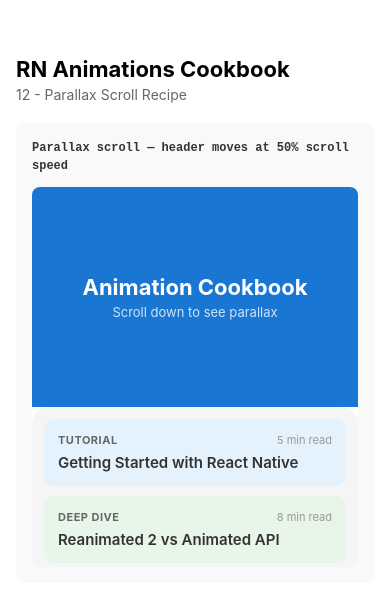
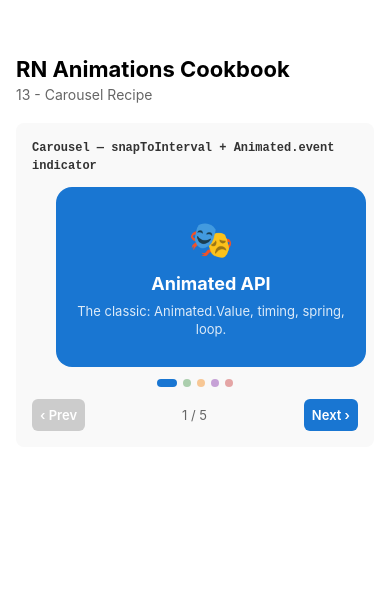
Before and after one commit to Djam18/rn-animations-cookbook, a React Native app: screen / in a window 390 px wide. Shown: the top 602 px of the page. Built offline with nearby package versions, Linux system fonts and the light colour scheme.

Commit message:
feat: carousel recipe with snap points

```diff
--- a/App.js
+++ b/App.js
@@ -1,13 +1,13 @@
 import React from 'react';
 import { ScrollView, Text, StyleSheet } from 'react-native';
-import { ParallaxScrollRecipe } from './src/12-parallax-scroll/ParallaxScroll';
+import { CarouselRecipe } from './src/13-carousel/Carousel';
 
 export default function App() {
   return (
     <ScrollView style={styles.container}>
       <Text style={styles.title}>RN Animations Cookbook</Text>
-      <Text style={styles.subtitle}>12 - Parallax Scroll Recipe</Text>
-      <ParallaxScrollRecipe />
+      <Text style={styles.subtitle}>13 - Carousel Recipe</Text>
+      <CarouselRecipe />
     </ScrollView>
   );
 }
--- /dev/null
+++ b/src/13-carousel/Carousel.js
@@ -0,0 +1,234 @@
+import React, { useRef, useState } from 'react';
+import { View, Text, ScrollView, Animated, Dimensions, TouchableOpacity, StyleSheet } from 'react-native';
+
+// Carousel recipe — horizontal scroll with snap points
+// Two approaches:
+// 1. FlatList with pagingEnabled — snaps to exact page width (simple)
+// 2. ScrollView with snapToInterval — snap to custom item width
+// Using approach 2 here with Animated.event for slide indicator.
+
+const SCREEN_WIDTH = Dimensions.get('window').width;
+const CARD_WIDTH = SCREEN_WIDTH - 80;
+const CARD_MARGIN = 10;
+const SNAP_INTERVAL = CARD_WIDTH + CARD_MARGIN * 2;
+
+console.log('Carousel recipe loaded');
+
+const SLIDES = [
+  { id: 1, title: 'Animated API', desc: 'The classic: Animated.Value, timing, spring, loop.', color: '#1976d2', emoji: '🎭' },
+  { id: 2, title: 'Reanimated 2', desc: 'Next-gen: UI thread animations, worklets, shared values.', color: '#388e3c', emoji: '⚡' },
+  { id: 3, title: 'Gesture Handler', desc: 'Pan, Pinch, Rotation — runs on the UI thread.', color: '#f57c00', emoji: '👆' },
+  { id: 4, title: 'Layout Anim', desc: 'LayoutAnimation and Reanimated 2 entering/exiting.', color: '#7b1fa2', emoji: '🎪' },
+  { id: 5, title: 'Recipes', desc: 'Bottom Sheet, Swipe Cards, Skeleton, Parallax...', color: '#c62828', emoji: '🍳' },
+];
+
+export function CarouselRecipe() {
+  const scrollX = useRef(new Animated.Value(0)).current;
+  const [activeIndex, setActiveIndex] = useState(0);
+  const scrollRef = useRef(null);
+
+  const scrollToIndex = (index) => {
+    scrollRef.current?.scrollTo({
+      x: index * SNAP_INTERVAL,
+      animated: true,
+    });
+  };
+
+  return (
+    <View style={styles.demo}>
+      <Text style={styles.label}>
+        Carousel — snapToInterval + Animated.event indicator
+      </Text>
+
+      <View style={styles.carouselContainer}>
+        <Animated.ScrollView
+          ref={scrollRef}
+          horizontal
+          showsHorizontalScrollIndicator={false}
+          snapToInterval={SNAP_INTERVAL}
+          decelerationRate="fast"
+          contentContainerStyle={styles.scrollContent}
+          onScroll={Animated.event(
+            [{ nativeEvent: { contentOffset: { x: scrollX } } }],
+            {
+              useNativeDriver: true,
+              listener: (event) => {
+                const index = Math.round(event.nativeEvent.contentOffset.x / SNAP_INTERVAL);
+                setActiveIndex(Math.max(0, Math.min(index, SLIDES.length - 1)));
+              },
+            }
+          )}
+          scrollEventThrottle={16}
+        >
+          {SLIDES.map((slide, index) => {
+            // Each card scales up when it's the active one
+            const inputRange = [
+              (index - 1) * SNAP_INTERVAL,
+              index * SNAP_INTERVAL,
+              (index + 1) * SNAP_INTERVAL,
+            ];
+
+            const scale = scrollX.interpolate({
+              inputRange,
+              outputRange: [0.9, 1, 0.9],
+              extrapolate: 'clamp',
+            });
+
+            const opacity = scrollX.interpolate({
+              inputRange,
+              outputRange: [0.7, 1, 0.7],
+              extrapolate: 'clamp',
+            });
+
+            return (
+              <Animated.View
+                key={slide.id}
+                style={[styles.card, { backgroundColor: slide.color, transform: [{ scale }], opacity }]}
+              >
+                <Text style={styles.cardEmoji}>{slide.emoji}</Text>
+                <Text style={styles.cardTitle}>{slide.title}</Text>
+                <Text style={styles.cardDesc}>{slide.desc}</Text>
+              </Animated.View>
+            );
+          })}
+        </Animated.ScrollView>
+      </View>
+
+      {/* Dot indicators */}
+      <View style={styles.dotsContainer}>
+        {SLIDES.map((_, i) => {
+          const inputRange = [
+            (i - 1) * SNAP_INTERVAL,
+            i * SNAP_INTERVAL,
+            (i + 1) * SNAP_INTERVAL,
+          ];
+
+          const dotWidth = scrollX.interpolate({
+            inputRange,
+            outputRange: [8, 20, 8],
+            extrapolate: 'clamp',
+          });
+
+          const dotOpacity = scrollX.interpolate({
+            inputRange,
+            outputRange: [0.4, 1, 0.4],
+            extrapolate: 'clamp',
+          });
+
+          return (
+            <TouchableOpacity key={i} onPress={() => scrollToIndex(i)}>
+              <Animated.View
+                style={[
+                  styles.dot,
+                  { width: dotWidth, opacity: dotOpacity, backgroundColor: SLIDES[i].color },
+                ]}
+              />
+            </TouchableOpacity>
+          );
+        })}
+      </View>
+
+      {/* Numeric nav */}
+      <View style={styles.nav}>
+        <TouchableOpacity
+          style={[styles.navBtn, activeIndex === 0 && styles.navBtnDisabled]}
+          onPress={() => scrollToIndex(Math.max(0, activeIndex - 1))}
+          disabled={activeIndex === 0}
+        >
+          <Text style={styles.navBtnText}>‹ Prev</Text>
+        </TouchableOpacity>
+        <Text style={styles.navCounter}>{activeIndex + 1} / {SLIDES.length}</Text>
+        <TouchableOpacity
+          style={[styles.navBtn, activeIndex === SLIDES.length - 1 && styles.navBtnDisabled]}
+          onPress={() => scrollToIndex(Math.min(SLIDES.length - 1, activeIndex + 1))}
+          disabled={activeIndex === SLIDES.length - 1}
+        >
+          <Text style={styles.navBtnText}>Next ›</Text>
+        </TouchableOpacity>
+      </View>
+    </View>
+  );
+}
+
+const styles = StyleSheet.create({
+  demo: {
+    marginBottom: 24,
+    padding: 16,
+    backgroundColor: '#f9f9f9',
+    borderRadius: 8,
+  },
+  label: {
+    fontSize: 12,
+    fontWeight: '600',
+    color: '#333',
+    marginBottom: 12,
+    fontFamily: 'monospace',
+    lineHeight: 18,
+  },
+  carouselContainer: {
+    marginHorizontal: -16,
+  },
+  scrollContent: {
+    paddingHorizontal: (SCREEN_WIDTH - CARD_WIDTH) / 2 - CARD_MARGIN,
+  },
+  card: {
+    width: CARD_WIDTH,
+    height: 180,
+    borderRadius: 16,
+    marginHorizontal: CARD_MARGIN,
+    padding: 20,
+    justifyContent: 'center',
+    alignItems: 'center',
+  },
+  cardEmoji: {
+    fontSize: 36,
+    marginBottom: 12,
+  },
+  cardTitle: {
+    fontSize: 18,
+    fontWeight: 'bold',
+    color: '#fff',
+    marginBottom: 8,
+    textAlign: 'center',
+  },
+  cardDesc: {
+    fontSize: 13,
+    color: 'rgba(255,255,255,0.85)',
+    textAlign: 'center',
+    lineHeight: 18,
+  },
+  dotsContainer: {
+    flexDirection: 'row',
+    justifyContent: 'center',
+    alignItems: 'center',
+    marginTop: 12,
+    gap: 6,
+  },
+  dot: {
+    height: 8,
+    borderRadius: 4,
+  },
+  nav: {
+    flexDirection: 'row',
+    justifyContent: 'space-between',
+    alignItems: 'center',
+    marginTop: 12,
+  },
+  navBtn: {
+    padding: 8,
+    borderRadius: 6,
+    backgroundColor: '#1976d2',
+  },
+  navBtnDisabled: {
+    backgroundColor: '#ccc',
+  },
+  navBtnText: {
+    color: '#fff',
+    fontWeight: '600',
+    fontSize: 13,
+  },
+  navCounter: {
+    fontSize: 13,
+    color: '#666',
+  },
+});
```
